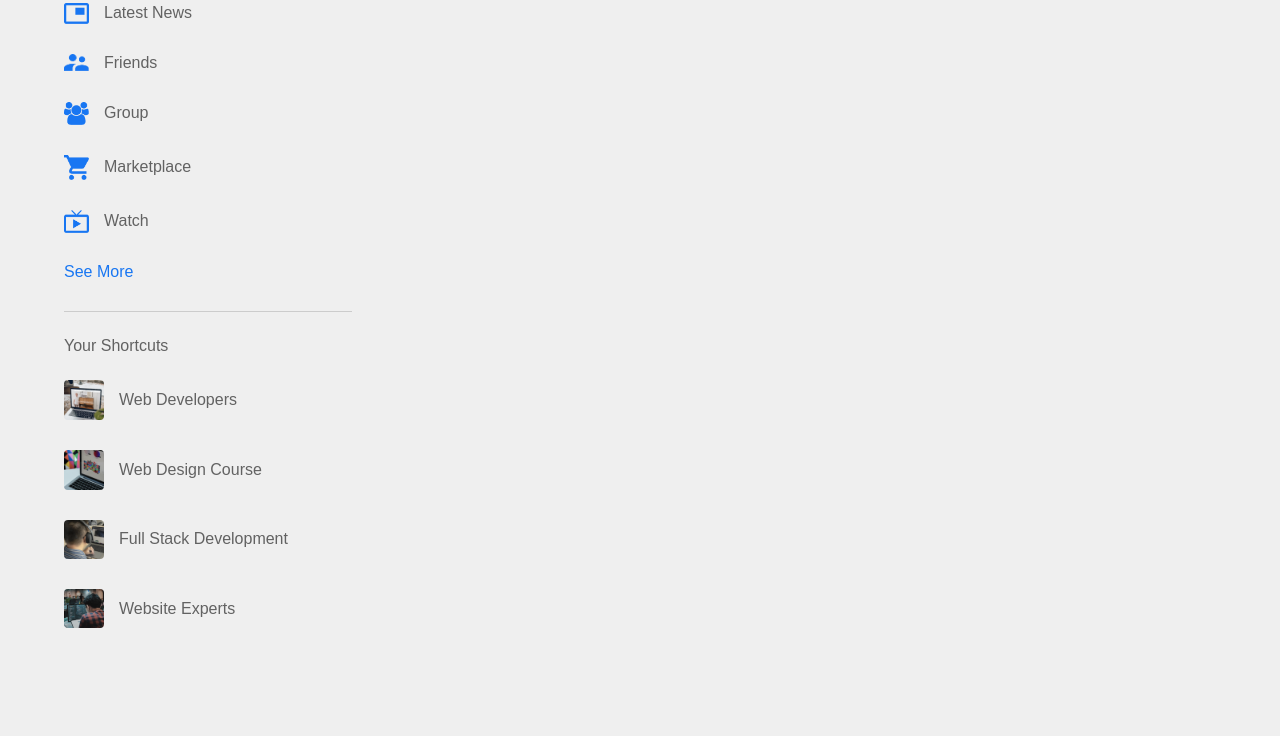
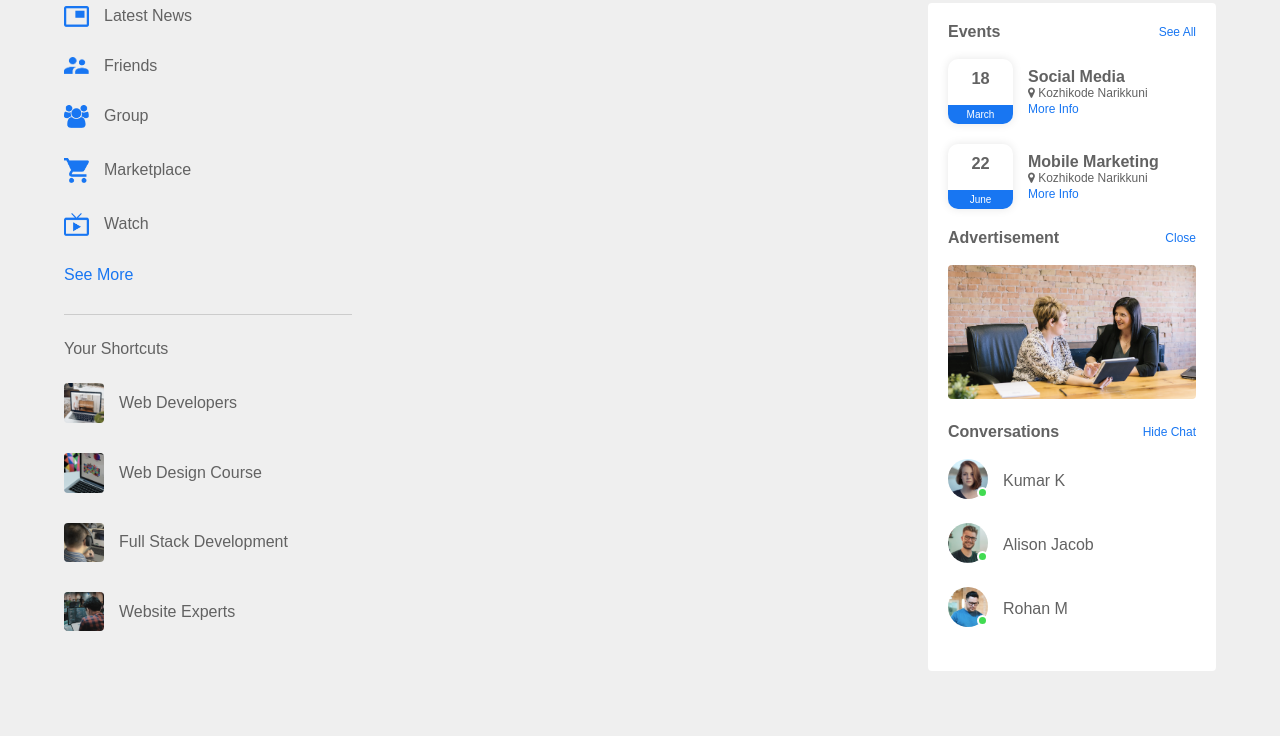
Before and after one commit to anushal14/SocialMedia-html-css-, a plain HTML site: page index.html in a window 1280 px wide. Shown: the part 64-800 px from the top of the page. Drawn offline with Linux system fonts and the light colour scheme.

Commit message:
created right sidebar

```diff
--- a/index.html
+++ b/index.html
@@ -4,6 +4,7 @@
     <meta charset="UTF-8">
     <meta http-equiv="X-UA-Compatible" content="IE=edge">
     <meta name="viewport" content="width=device-width, initial-scale=1.0">
+    <link rel="stylesheet" href="https://maxcdn.bootstrapcdn.com/font-awesome/4.4.0/css/font-awesome.min.css">
     <title>SocialBook</title>
     <link rel="stylesheet" href="style.css">
 </head>
@@ -46,7 +47,61 @@
             </div>
         </div>
         <div class="main-content"></div>
-        <div class="right-sidebar"></div>
+        <div class="right-sidebar">
+            <div class="sidebar-title">
+                <h4>Events</h4>
+                <a href="#">See All</a>
+            </div>
+            <div class="event">
+                <div class="left-event">
+                    <h3>18</h3>
+                    <span>March</span>
+                </div>
+                <div class="right-event">
+                    <h4>Social Media</h4>
+                    <p><i class="fa fa-map-marker"></i> Kozhikode Narikkuni</p>
+                    <a href="#">More Info</a>
+                </div>
+            </div>
+            <div class="event">
+                <div class="left-event">
+                    <h3>22</h3>
+                    <span>June</span>
+                </div>
+                <div class="right-event">
+                    <h4>Mobile Marketing</h4>
+                    <p><i class="fa fa-map-marker"></i> Kozhikode Narikkuni</p>
+                    <a href="#">More Info</a>
+                </div>
+            </div>
+            <div class="sidebar-title">
+                <h4>Advertisement</h4>
+                <a href="#">Close</a>
+            </div>
+            <img src="images/advertisement.png"  class="sidebar-ads">
+            <div class="sidebar-title">
+                <h4>Conversations</h4>
+                <a href="#">Hide Chat</a>
+            </div>
+            <div class="online-list">
+                <div class="online">
+                    <img src="images/member-1.png">
+                </div>
+                <p>Kumar K</p>
+            </div>
+            <div class="online-list">
+                <div class="online">
+                    <img src="images/member-2.png">
+                </div>
+                <p>Alison Jacob</p>
+            </div>
+            <div class="online-list">
+                <div class="online">
+                    <img src="images/member-4.png">
+                </div>
+                <p>Rohan M</p>
+            </div>
+        </div>
     </div>
 </body>
 </html>
--- a/style.css
+++ b/style.css
@@ -2,6 +2,7 @@
     margin: 0;
     padding: 0;
     font-family: 'poppins',sans-serif;
+    box-sizing: border-box;
 }
 body{
     background: #efefef;
@@ -88,6 +89,10 @@
     position: sticky;
     top: 70px;
     align-self: flex-start;
+    background: #fff;
+    padding: 20px;
+    border-radius: 4px;
+    color: #626262;
 }
 .main-content{
     flex-basis: 47%;
@@ -120,3 +125,77 @@
     color: #626262;
     font-weight: 500;
 }
+.sidebar-title{
+    display: flex;
+    align-items: center;
+    justify-content: space-between;
+    margin-bottom: 18px ;
+}
+.right-sidebar h4{
+    font-size: 16px;
+    font-weight: 600;
+}
+.sidebar-title a{
+    text-decoration: none;
+    color: #1876f2;
+    font-size: 12px;
+}
+.event{
+    display: flex;
+    align-items: center;
+    font-size: 14px;
+    margin-bottom: 20px;
+}
+.left-event{
+    border-radius: 10px;
+    height: 65px;
+    width: 65px;
+    margin-right: 15px;
+    padding-top: 10px;
+    text-align: center;
+    position: relative;
+    overflow: hidden;
+    box-shadow: 0 0 10px rgba(0, 0, 0, 0.1);
+}
+.event p{
+    font-size: 12px;
+}
+.event a{
+    font-size: 12px;
+    text-decoration: none;
+    color: #1876f2;
+}
+.left-event span{
+    position: absolute;
+    bottom: 0;
+    left: 0;
+    width: 100%;
+    color: #fff;
+    background: #1876f2;
+    font-size: 10px;
+    padding: 4px 0;
+}
+.sidebar-ads{
+    width: 100%;
+    margin-bottom: 20px;
+    border-radius: 4px;
+}
+.online-list{
+    display: flex;
+    align-items: center;
+    margin-bottom: 20px;
+}
+.online-list .online img{
+    width: 40px;
+    border-radius: 50%;
+
+}
+.online-list .online{
+    width: 40px;
+    border-radius: 50%;
+    margin-right: 15px;
+}
+.online-list .online::after{
+    top: unset;
+    bottom: 5px;
+}
```
